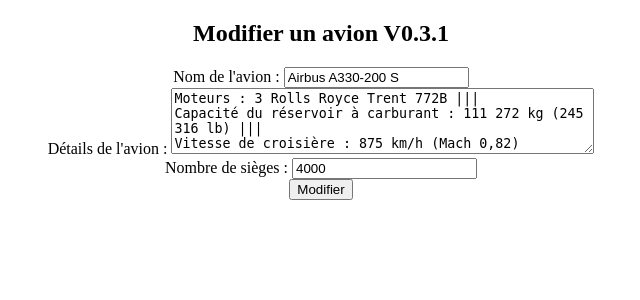
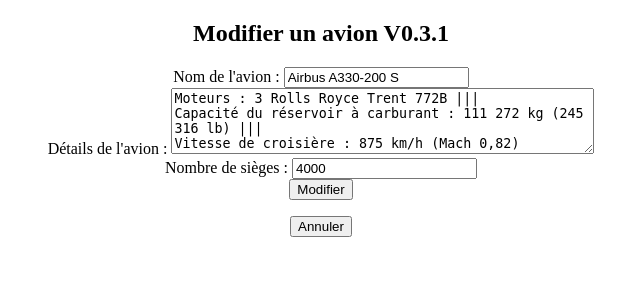
Before and after one commit to WillStanks/Site_Avions, a PHP site: page /avion_modifier.php?id=1 in a window 1280 px wide. Shown: the top 300 px of the page, without its empty margins (319-959 px from the left). Run offline with PHP 8.4, Linux system fonts and the light colour scheme; data comes from the database, SQL or seed files in the repository.

Commit message:
Modif : Travail Pratique 1 Terminé.

```diff
--- a/airport_v0_0_1/avion_envoyer.php
+++ b/airport_v0_0_1/avion_envoyer.php
@@ -32,6 +32,7 @@
     <form action="index.php">
         <input type="submit" value="Continuer">
     </form>
+
 </body>
 
 </html>
--- a/airport_v0_0_1/avion_modifier.php
+++ b/airport_v0_0_1/avion_modifier.php
@@ -45,6 +45,9 @@
             <input type="submit" value="Modifier" />
         </p>
     </form>
+    <form action="index.php">
+        <input type="submit" value="Annuler" />
+    </form>
 
 
 </body>
```
